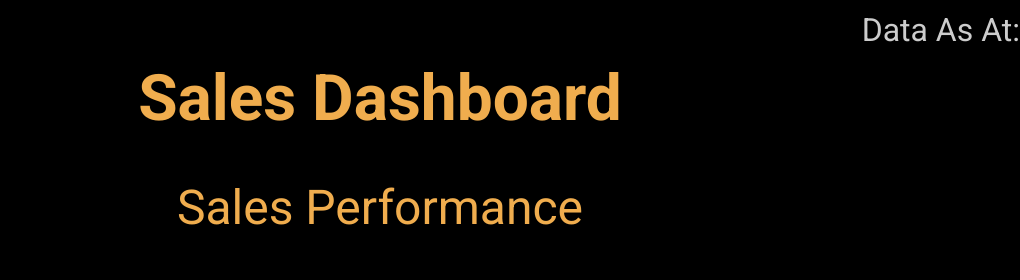
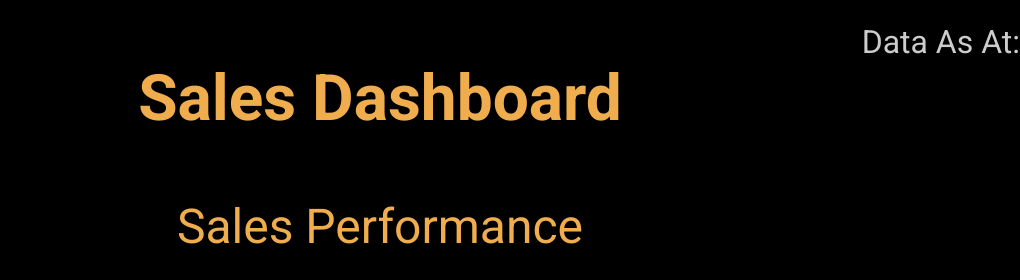
Before and after one commit to Indikul/Signamax, a website: page public/index.html in a window 1280 px wide. Shown: the top 280 px of the page, 260-1280 px from the left. Drawn offline with nearby package versions, Linux system fonts and the light colour scheme; no server answers.

Commit message:
Update index.html

```diff
--- a/public/index.html
+++ b/public/index.html
@@ -31,7 +31,7 @@
         .header-top {
             display: flex;
             justify-content: space-between;
-            align-items: center;
+            align-items: flex-end; /* Align items to the bottom */
             width: 100%;
             padding: 0 20px;
         }
@@ -43,6 +43,7 @@
             font-size: 4em;
             margin: 0;
             color: #f0ad4e;
+            padding-bottom: 20px; /* Add some padding to align properly */
         }
         .last-updated {
             font-size: 2em;
```
